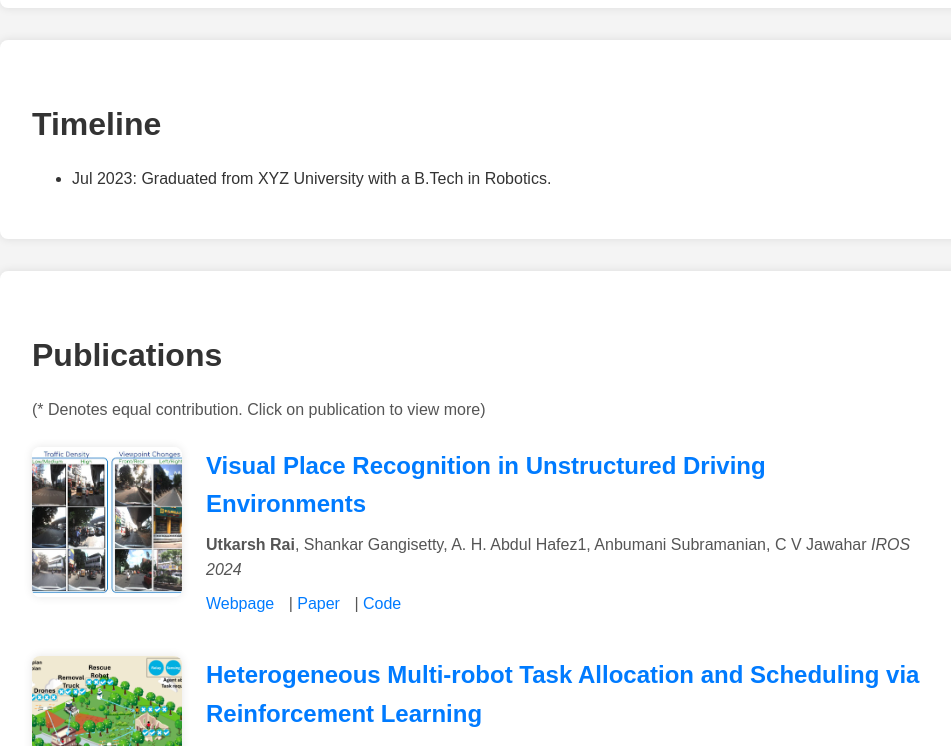
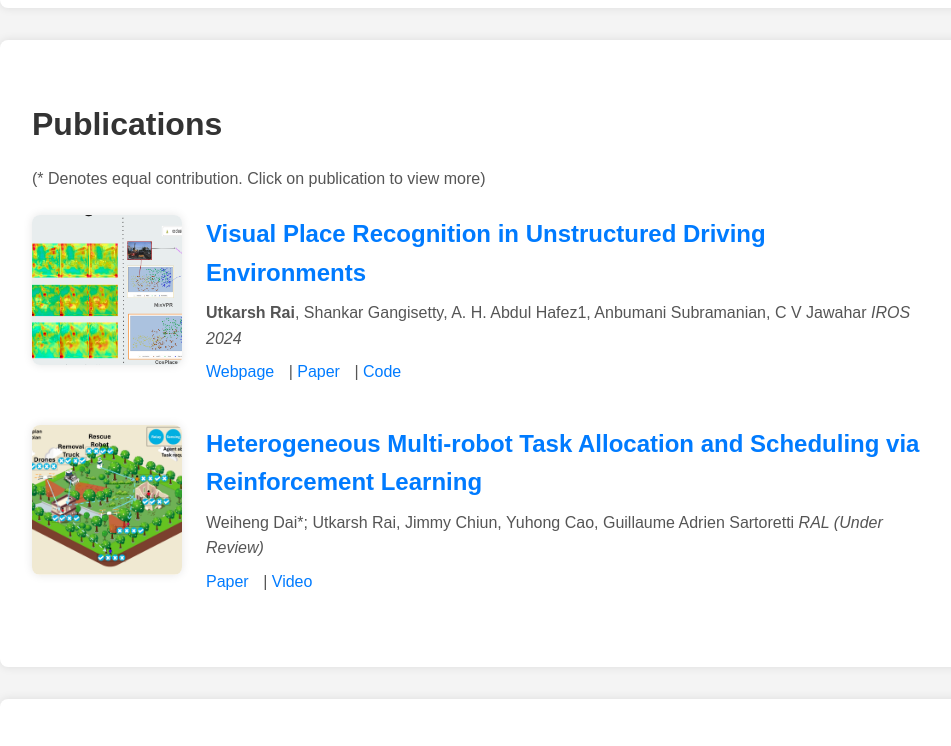
Before and after one commit to ur10/ur10.github.io, a Jekyll site: the page index.html, which Jekyll copies as it is, in a window 1280 px wide and 900 px high, scrolled down 2585 px, cut to the strip 154-900 px from the top of the window. Shown: the whole strip, without its empty margins (158-1109 px from the left). Built offline with Jekyll 4.4.1, drawn with Linux system fonts in a browser that asks for light colours.

Commit message:
Added new pic

```diff
--- a/index.html
+++ b/index.html
@@ -55,20 +55,18 @@
         </div>
     </section>
 
-    <section id="timeline">
+<!--     <section id="timeline">
         <h2>Timeline</h2>
         <ul>
-<!--             <li>May 2024: Attending ICRA 2024 in person.</li>
-            <li>Aug 2023: Accepted into CMU MSR program.</li> -->
-            <li>Jul 2023: Graduated from XYZ University with a B.Tech in Robotics.</li>
-            <!-- Add more timeline events -->
+            <li>May 2024: Attending ICRA 2024 in person.</li>
+            <li>Aug 2023: Accepted into CMU MSR program.</li>
         </ul>
-    </section>
+    </section> -->
 <section id="publications">
     <h2>Publications</h2>
     <p>(* Denotes equal contribution. Click on publication to view more)</p>
     <div class="publication-item">
-        <img src="assets/VPR.png" alt="">
+        <img src="assets/vpr.png" alt="">
         <div class="publication-text">
             <h3>Visual Place Recognition in Unstructured Driving Environments</h3>
             <p>
@@ -77,7 +75,7 @@
             </p>
             <p>
                 <a href="https://cvit.iiit.ac.in/research/projects/cvit-projects" target="_blank">Webpage</a> |
-                <a href="https://cvit.iiit.ac.in/research/projects/cvit-projects" target="_blank">Paper</a> |
+                <a href="https://ieeexplore.ieee.org/document/10802708" target="_blank">Paper</a> |
                 <!-- <a href="publication-video-link" target="_blank">Video</a> | -->
                 <a href="https://github.com/ur10/IDD-VPR/tree/main" target="_blank">Code</a>
             </p>
```
Also changed, not shown: assets/vpr.png (added).
